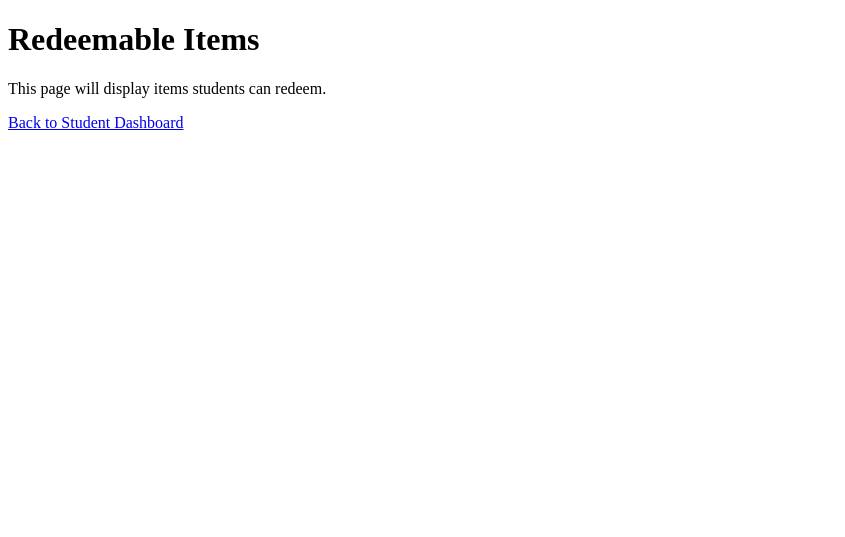
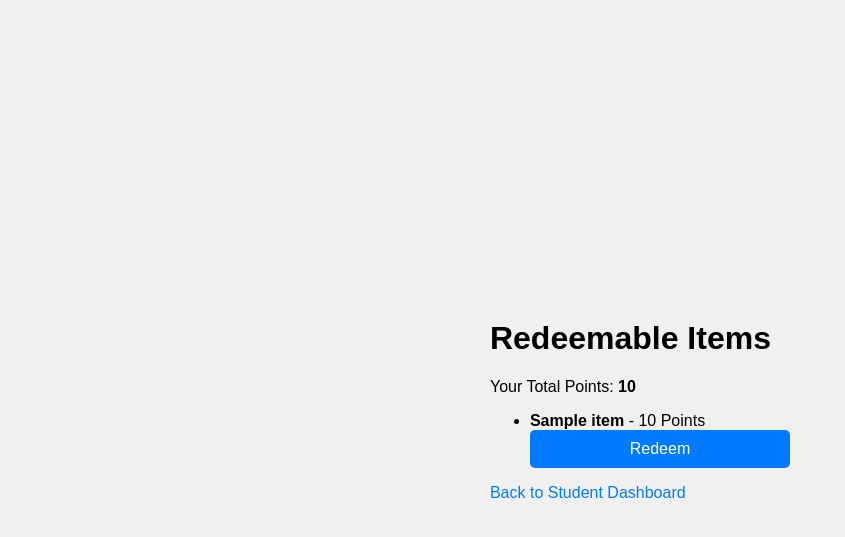
Before and after one commit to Kee-Wei-HengNp/DevOps_Oct2024_Team3_Assignment, a Flask app: template templates/redeemable_items.html in a window 1280 px wide. Shown: the top 537 px of the page, without its empty margins (0-845 px from the left). Run offline with Flask 3, Linux system fonts and the light colour scheme; the template is opened without the code that fills it: most values are stand-ins (such as "Sample title", 1, 10 or a date in 2020).

Commit message:
add changes to redeemable-page

```diff
--- a/templates/redeemable_items.html
+++ b/templates/redeemable_items.html
@@ -1,13 +1,29 @@
 <!DOCTYPE html>
 <html lang="en">
   <head>
-    <meta charset="UTF-8">
-    <meta name="viewport" content="width=device-width, initial-scale=1.0">
+    <meta charset="UTF-8" />
+    <meta name="viewport" content="width=device-width, initial-scale=1.0" />
     <title>Redeemable Items</title>
+    <link
+      rel="stylesheet"
+      href="{{ url_for('static', filename='styles.css') }}"
+    />
   </head>
   <body>
+    <div class="container">
       <h1>Redeemable Items</h1>
-    <p>This page will display items students can redeem.</p>
+      <p>Your Total Points: <strong id="user-points">{{ points }}</strong></p>
+      <ul>
+        {% for item in items %}
+        <li>
+          <strong>{{ item.name }}</strong> - {{ item.cost }} Points
+          <button onclick="redeemItem('{{ item.name }}')">Redeem</button>
+        </li>
+        {% endfor %}
+      </ul>
       <a href="/student">Back to Student Dashboard</a>
+    </div>
+
+    <script src="{{ url_for('static', filename='script.js') }}"></script>
   </body>
 </html>
```
Also changed, not shown: app.py (+11 -3 lines), tests/testapp.py (+53 -7 lines). Lines whose indentation alone changed are shown as unchanged.
